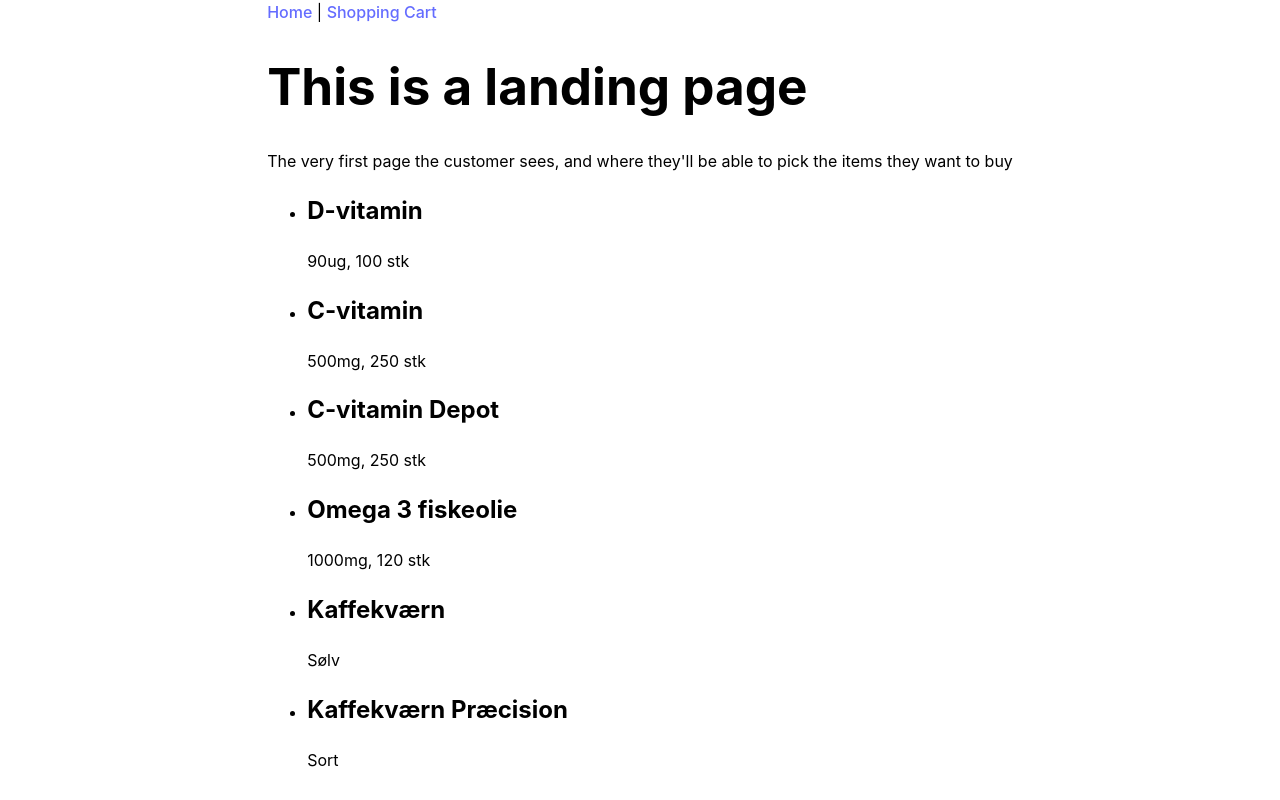
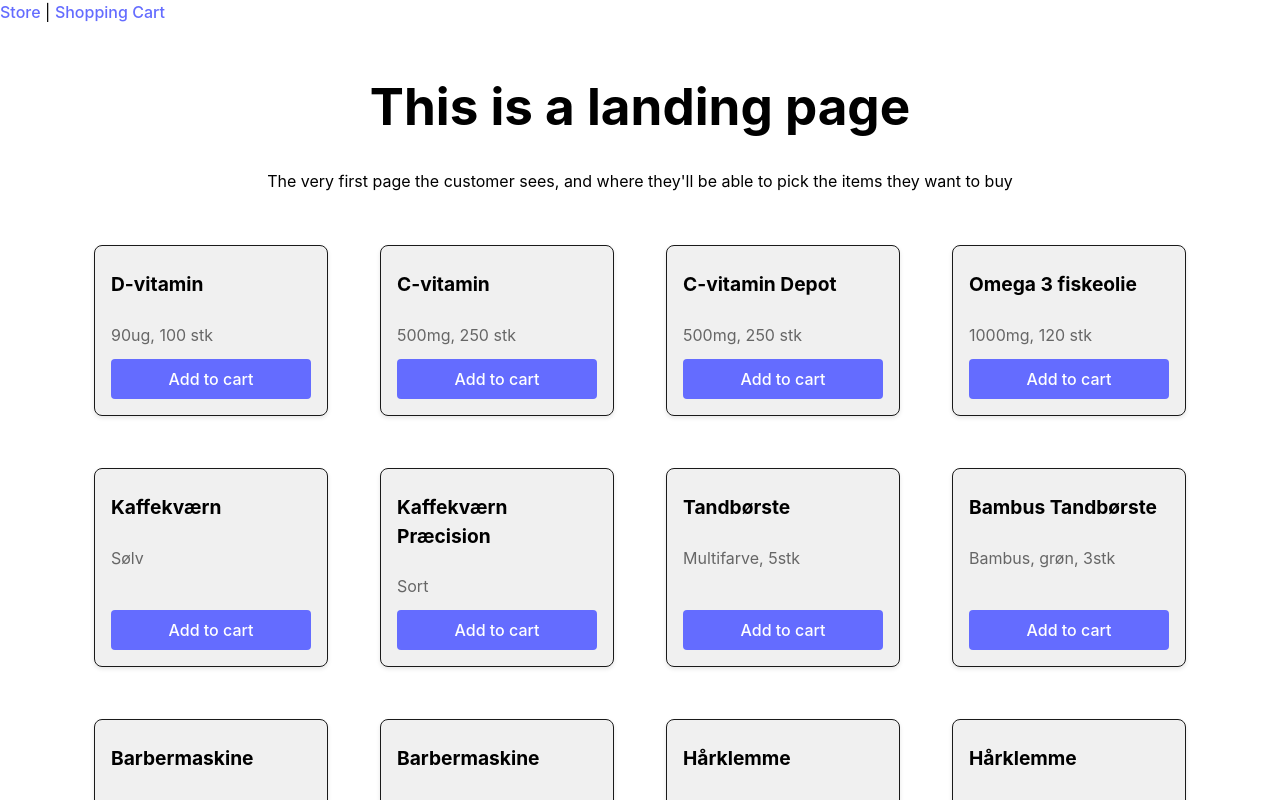
Before and after one commit to SiGoldbach/FrontendWebShop9, a React (Vite) app: page / in a window 1280 px wide. Shown: the top 800 px of the page. Built offline with nearby package versions, Linux system fonts and the light colour scheme.

Commit message:
Store is working now, UI updates still required

```diff
--- a/src/Pages/App.tsx
+++ b/src/Pages/App.tsx
@@ -132,21 +132,30 @@ function calculateTotalPrice(itemPrices: Price[]) {
   return totalPrice;
 }
 
+
 /* GPT generated */
 function App():JSX.Element {
   const availibleProducts: ProductInfo[] = getAvailibleProducts();
-  const [basketItems, setBasketItems] = useState(generateBasket(availibleProducts))
+  const [basketItems, setBasketItems] = useState<BasketItem[]>([])
   const itemPrices: Price[] = calculateItemPrices(basketItems);
   const totalPrice: Price = calculateTotalPrice(itemPrices);
   const basket: Basket = {
     basketItems: basketItems,
     priceList: itemPrices,
     totalPrice: totalPrice
-
   }
 
+  const handleAddToCart = (product: ProductInfo) => {
+    const existingItem = basketItems.find(item => item.id === product.id);
 
-
+    if (existingItem) {
+      setBasketItems(basketItems.map(item =>
+        item.id === product.id ? { ...item, quantity: item.quantity + 1 } : item
+      ));
+    } else {
+      setBasketItems([...basketItems, { ...product, quantity: 1 }]);
+    }
+  };
 
 
 
@@ -156,12 +165,12 @@ function App():JSX.Element {
         <div >
           <nav>
             {/* Nav links */}
-            <Link to="/">Home</Link> | <Link to="/cart">Shopping Cart </Link>
+            <Link to="/">Store</Link> | <Link to="/cart">Shopping Cart </Link>
           </nav>
 
         {/* Define routes */}
         <Routes>
-          <Route path="/" element={<LandingPage />} />
+          <Route path="/" element={<LandingPage onAddToCart={handleAddToCart} />} />
           <Route path="/cart" element={<ShoppingCart basket={basket} setBasketItems={setBasketItems} />} />
           <Route path="/checkout" element={<Forms />} />
         </Routes>
--- a/src/Pages/LandingPage.tsx
+++ b/src/Pages/LandingPage.tsx
@@ -1,32 +1,29 @@
 import products from '../Data/product.json';
-//import { useState } from 'react';
+import React, {useState} from 'react';
+import { ProductInfo } from '../TSReusedTypes/ItemsAndPrices';
 
-function LandingPage() {
-    //const [cart, setCart] = useState([]);
+interface LandingPageProps {
+    onAddToCart: (product: ProductInfo) => void;
+  }
 
-    //const addToCart = (product) => {
-    //    setCart([...cart, product]);
-    //    console.log(cart);
-    //}
+/* Partly generated by AI */
+function LandingPage({ onAddToCart }: LandingPageProps) {
     return (
-        <div>
+        <div className="landing-page-container">
             <h1>This is a landing page</h1>
             <p>The very first page the customer sees, and where they'll be able to pick the items they want to buy</p>
-            <div>
-                <ul>
-                    {products.map((product) => (
-                        <li key={product.id}>
-                            <h2>{product.name}</h2>
-                            <p>{product.description}</p>
-                        </li>
-                    ))}
-                </ul>
+            <div className="products-container">
+                {products.map((product) => (
+                    <div className="product-card" key={product.id}>
+                        <h2 className="product-name">{product.name}</h2>
+                        <p className="product-description">{product.description}</p>
+                        <button className="add-to-cart-button" onClick={() => onAddToCart(product)}>Add to cart</button>
+                    </div>
+                ))}
             </div>
         </div>
     )
 }
 
 
-//<button onClick={() => addToCart(product)}>Add to cart</button>
-
 export default LandingPage;
--- a/src/Pages/index.css
+++ b/src/Pages/index.css
@@ -310,3 +310,95 @@ Styles for checkout column. AI generated
   justify-content: space-between;
   padding: 20px;
 }
+
+.product-card {
+  background: var(--box-background-color);
+  border: 1px solid var(--border-color);
+  border-radius: 8px;
+  padding: 16px;
+  text-align: center;
+  width: 200px;
+  box-shadow: 0 2px 4px var(--shadow-color);
+  margin: 16px;
+}
+.product-image {
+  width: 100%; /* Adjust as necessary */
+  height: auto;
+  border-radius: 4px;
+  margin-bottom: 8px;
+}
+
+.product-name {
+  font-size: 1.2em;
+  margin-bottom: 8px;
+}
+
+.product-details {
+  font-size: 1em;
+  margin-bottom: 16px;
+}
+
+.add-to-cart-button {
+  background-color: var(--button-background-color);
+  color: var(--button-text-color);
+  border: none;
+  border-radius: 4px;
+  padding: 10px 20px;
+  cursor: pointer;
+  width: 100%;
+}
+
+.add-to-cart-button:hover {
+  background-color: #535bf2;
+}
+
+.landing-page-container{
+  text-align: center;
+  padding: 20px;
+}
+.products-container {
+  display: flex;
+  flex-wrap: wrap;
+  justify-content: center;
+  gap: 20px;
+  padding: 20px;
+}
+
+.product-card {
+  background: var(--box-background-color);
+  border: 1px solid var(--border-color);
+  border-radius: 8px;
+  width: 200px;
+  padding: 16px;
+  box-shadow: 0 2px 4px var(--shadow-color);
+  text-align: left;
+  display: flex;
+  flex-direction: column;
+}
+
+.product-name {
+  font-size: 1.2rem;
+  color: var(--text-color);
+  margin: 8px 0;
+}
+
+.product-description {
+  font-size: 1rem;
+  color: var(--inactive-color);
+  margin-bottom: 12px;
+}
+
+.add-to-cart-button {
+  background-color: var(--button-background-color);
+  color: var(--button-text-color);
+  border: none;
+  border-radius: 4px;
+  padding: 10px;
+  cursor: pointer;
+  margin-top: auto;
+  transition: background-color 0.3s ease;
+}
+
+.add-to-cart-button:hover {
+  background-color: #535bf2;
+}
```
